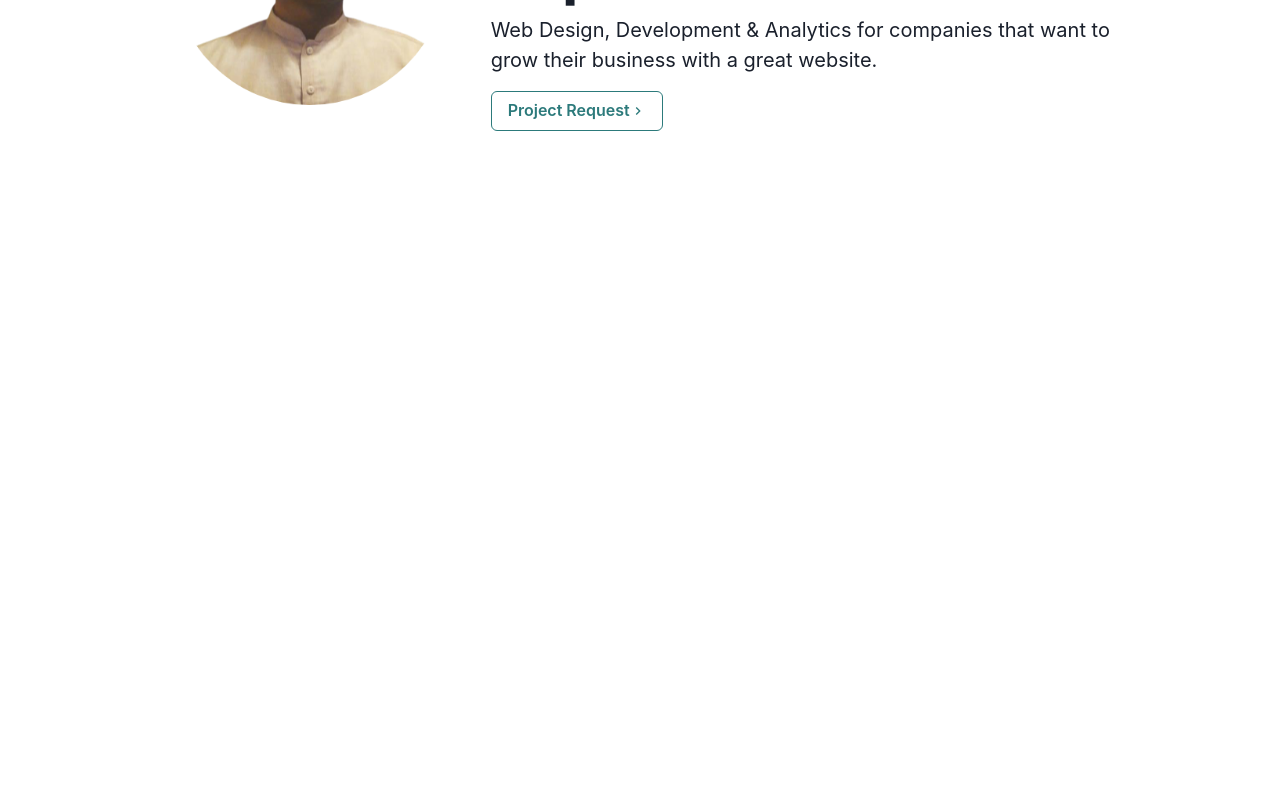
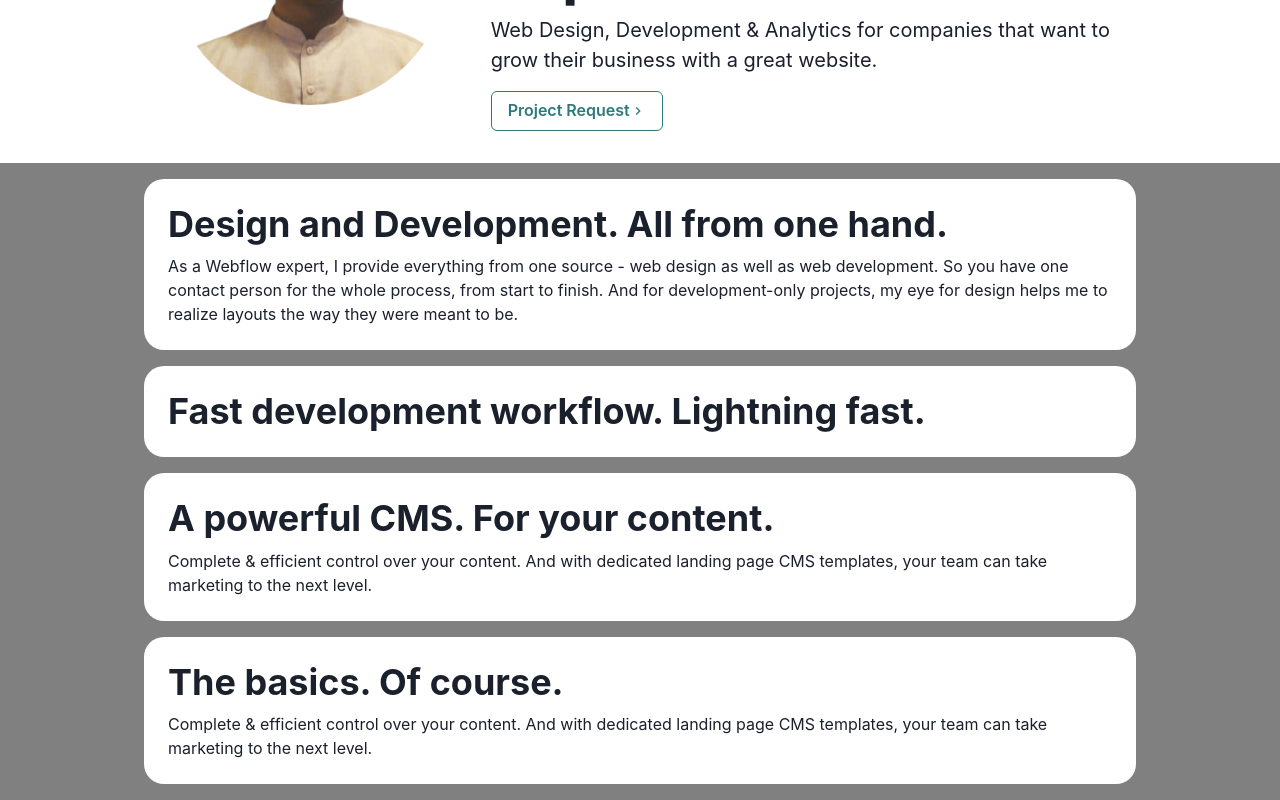
Before and after one commit to HassanAMZ/hassanamz-next-js, a Next.js app: page / in a window 1280 px wide. Shown: the part 273-1073 px from the top of the page. Before the commit the page ends 800 px from the top, so only its background shows below. Built offline with nearby package versions, Linux system fonts and the light colour scheme; no server answers.

Commit message:
Skills added

```diff
--- a/components/Index.tsx
+++ b/components/Index.tsx
@@ -2,10 +2,13 @@ import { Paragrapgh } from "./Typography/Index";
 import { AnimePoster, AnimeSinglePoster } from "./Anime Posters/Index";
 import Theme from "./Chakra Theme/Theme";
 import { ProjectRequestButton } from "./Project Request/Index";
+import { SkillDetails, SkillsGrid } from "./Skills Details/Index";
 export {
   Paragrapgh,
   AnimePoster,
   AnimeSinglePoster,
   Theme,
+  SkillDetails,
   ProjectRequestButton,
+  SkillsGrid,
 };
--- /dev/null
+++ b/components/Skills Details/Index.tsx
@@ -0,0 +1,4 @@
+import SkillDetails from "./SkillDetails";
+import SkillsGrid from "./SkillsGrid";
+
+export { SkillsGrid, SkillDetails };
--- /dev/null
+++ b/components/Skills Details/SkillDetails.tsx
@@ -0,0 +1,14 @@
+import { Heading, Text, GridItem } from "@chakra-ui/react";
+
+const SkillDetails = ({ title, description }) => {
+  return (
+    <>
+      <GridItem p={4} bg="white" borderRadius="20px">
+        <Heading m={2}>{title}</Heading>
+        <Text m={2}>{description}</Text>
+      </GridItem>
+    </>
+  );
+};
+
+export default SkillDetails;
--- /dev/null
+++ b/components/Skills Details/SkillsGrid.tsx
@@ -0,0 +1,28 @@
+import { Heading, Grid, GridItem } from "@chakra-ui/react";
+import { SkillDetails } from "../Index";
+const SkillsGrid = () => {
+  return (
+    <>
+      <Grid gap={4}>
+        <SkillDetails
+          title="Design and Development. All from one hand."
+          description="As a Webflow expert, I provide everything from one source - web design as well as web development. So you have one contact person for the whole process, from start to finish. And for development-only projects, my eye for design helps me to realize layouts the way they were meant to be."
+        />
+        <SkillDetails
+          title="Fast development workflow. Lightning fast."
+          description=""
+        />
+        <SkillDetails
+          title="A powerful CMS. For your content."
+          description="Complete & efficient control over your content. And with dedicated landing page CMS templates, your team can take marketing to the next level."
+        />{" "}
+        <SkillDetails
+          title="The basics. Of course."
+          description="Complete & efficient control over your content. And with dedicated landing page CMS templates, your team can take marketing to the next level."
+        />
+      </Grid>
+    </>
+  );
+};
+
+export default SkillsGrid;
--- a/pages/_app.tsx
+++ b/pages/_app.tsx
@@ -10,9 +10,7 @@ function MyApp({ Component, pageProps }) {
       <GoogleTagManager>
         <ChakraProvider theme={Theme}>
           <Nav />
-          <Box maxW="container.lg" margin="auto" p={4} mt={"50px"}>
-            <Component {...pageProps} />
-          </Box>
+          <Component {...pageProps} />
         </ChakraProvider>
       </GoogleTagManager>
     </>
--- a/pages/index.tsx
+++ b/pages/index.tsx
@@ -1,6 +1,6 @@
-import { ProjectRequestButton } from "@/components/Index";
+import { ProjectRequestButton, SkillsGrid } from "@/components/Index";
 import PortfolioIntroductionSummary from "@/components/Portfolio Components/PortfolioIntroductionSummary";
-import { Flex, Grid, Button, Heading, Text } from "@chakra-ui/react";
+import { Flex, Grid, Box, Heading, Text } from "@chakra-ui/react";
 import Head from "next/head";
 import Image from "next/image";
 export default function Home() {
@@ -10,7 +10,14 @@ export default function Home() {
       <Head>
         <title>Shahzada Ali Hassan - React Js & GTM Expert</title>
       </Head>
-      <PortfolioIntroductionSummary />
+      <Box maxW="container.lg" margin="auto" p={4} mt={"50px"}>
+        <PortfolioIntroductionSummary />
+      </Box>
+      <Box bg="gray">
+        <Box maxW="container.lg" margin="auto" p={4}>
+          <SkillsGrid />
+        </Box>
+      </Box>
     </>
   );
 }
```
